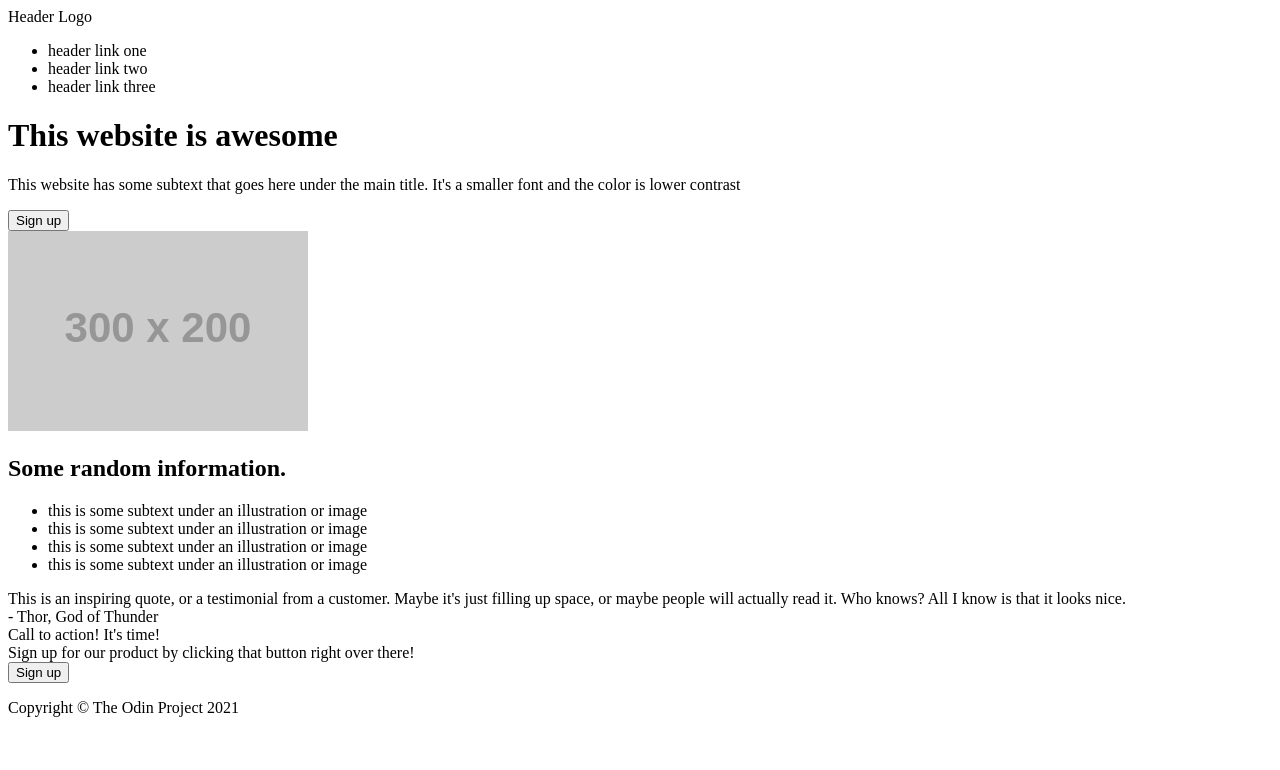
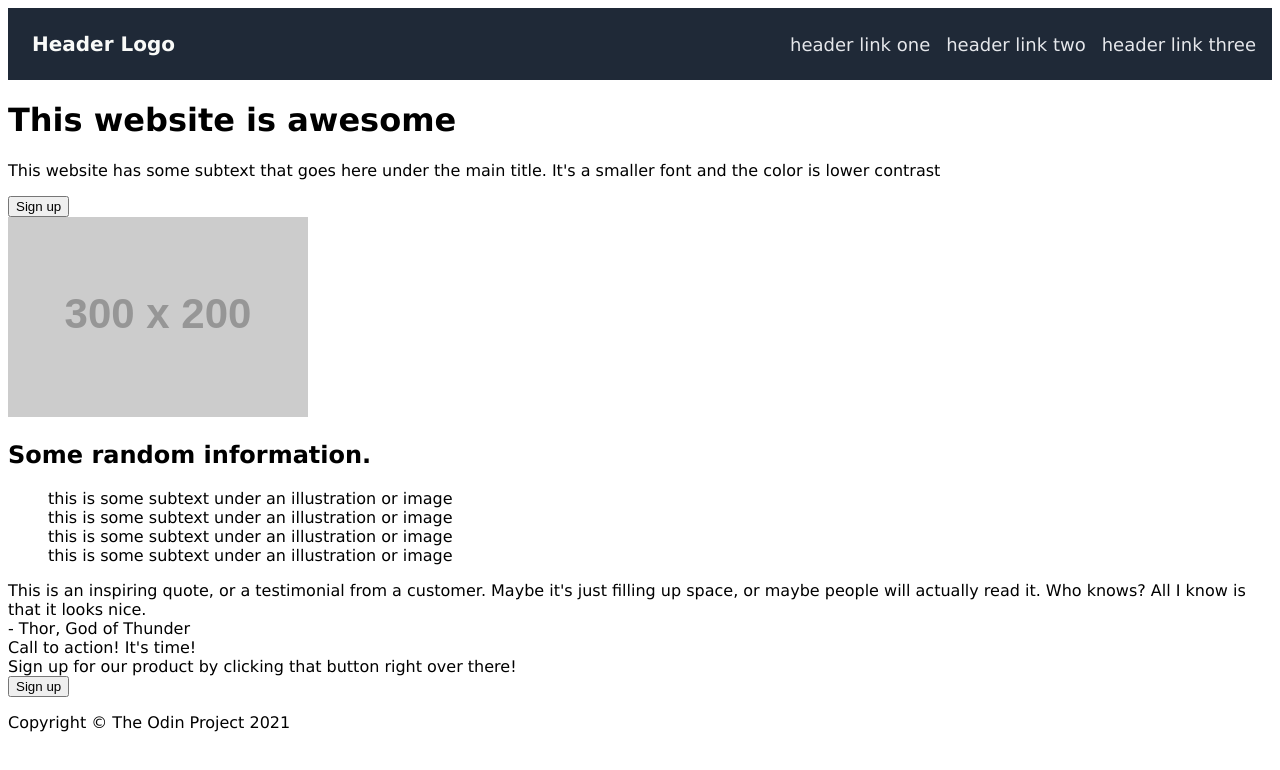
Before and after one commit to djcovert/odin-css-site, a plain HTML site: page index.html in a window 1280 px wide. Drawn offline with Linux system fonts and the light colour scheme; placeholder pictures from the web are drawn by us.

Commit message:
Style header

```diff
--- a/index.html
+++ b/index.html
@@ -10,10 +10,10 @@
 <body>
     <header>
         <div class="logo">Header Logo</div>
-        <ul>
-            <li><div class="header-link">header link one</div></li>
-            <li><div class="header-link">header link two</div></li>
-            <li><div class="header-link">header link three</div></li>
+        <ul class="nav-links">
+            <li><a href="#">header link one</a></li>
+            <li><a href="#">header link two</a></li>
+            <li><a href="#">header link three</a></li>
         </ul>
     </header>
 
--- a/styles.css
+++ b/styles.css
@@ -1,3 +1,35 @@
-h1 {
+body {
+    font-family: Verdana, Geneva, Tahoma, sans-serif;
+    display: flex;
+    flex-direction: column;
+}
 
+header {
+    display: flex;
+    align-items: center;
+    background-color: #1F2937;
 }
+
+.logo {
+    color: #f9faf8;
+    font-size: 20px;
+    font-weight: 600;
+    padding: 24px;
+}
+
+a {
+    color: #e5e7eb;
+    text-decoration: none;
+    font-size: 18px;
+}
+
+li {
+    list-style-type: none;
+}
+
+.nav-links {
+    display: flex;
+    margin-left: auto;
+    padding: 0px 16px 0px 0px;
+    gap: 16px;
+}
```
